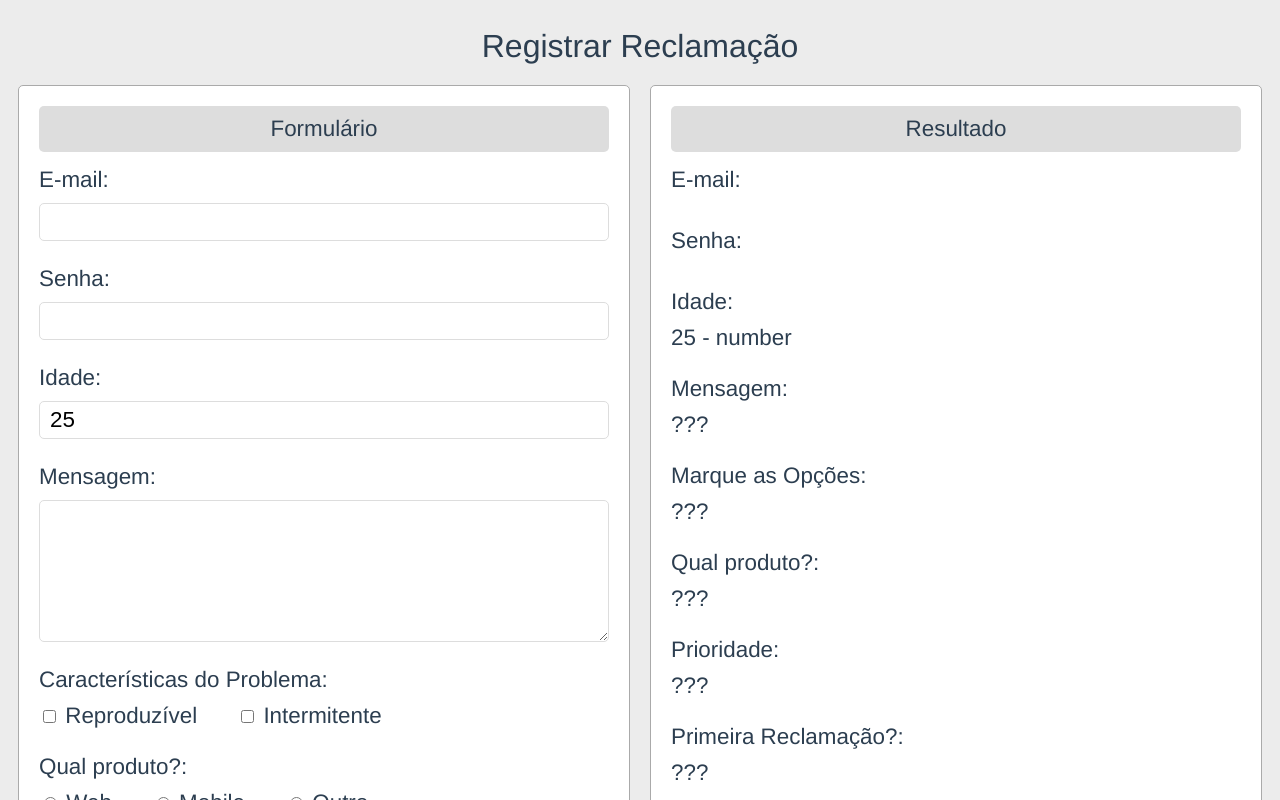
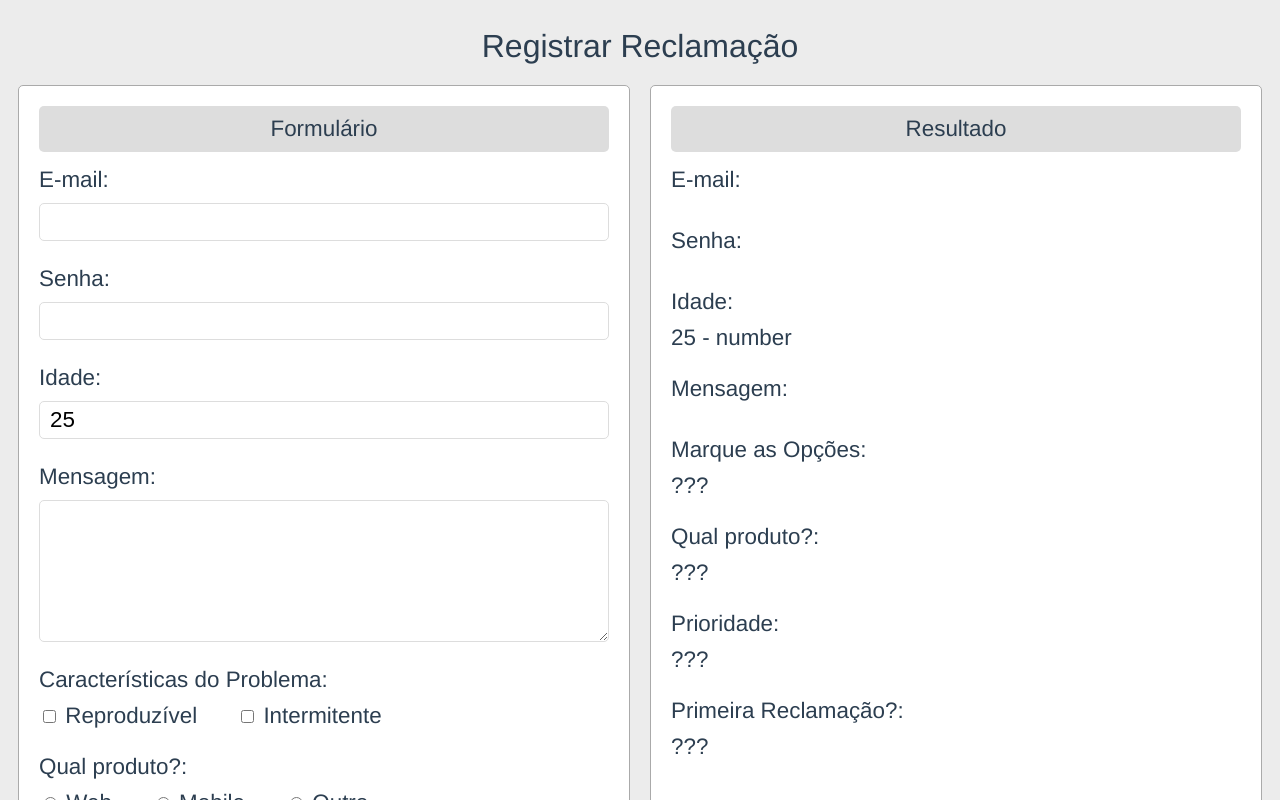
Before and after one commit to robertov8/cursovuejs2modulo1, a Vue app in the folder formulario-exercicios/: page / in a window 1280 px wide. Shown: the top 800 px of the page. Built offline with nearby package versions, Linux system fonts and the light colour scheme.

Commit message:
167. Usando <textarea> e Salvando Quebras de Linha

```diff
--- a/formulario-exercicios/src/App.vue
+++ b/formulario-exercicios/src/App.vue
@@ -14,7 +14,7 @@
                     <input type="number" v-model.number="usuario.idade">
                 </Rotulo>
                 <Rotulo nome="Mensagem">
-                    <textarea name="" cols="30" rows="5"></textarea>
+                    <textarea name="" cols="30" rows="5" v-model="mensagem"></textarea>
                 </Rotulo>
                 <Rotulo nome="Características do Problema">
                     <span class="mr-4"><input type="checkbox" value="reproduzivel"> Reproduzível</span>
@@ -49,7 +49,7 @@
                     <span>{{ usuario.idade }} - {{ tipoIdade }}</span>
                 </Rotulo>
                 <Rotulo nome="Mensagem">
-                    <span>???</span>
+                    <span>{{ mensagem }}</span>
                 </Rotulo>
                 <Rotulo nome="Marque as Opções">
                     <span>???</span>
@@ -80,7 +80,8 @@
                     email: '',
                     senha: '',
                     idade: 25
-                }
+                },
+                mensagem: ''
             };
         },
         computed: {
```
